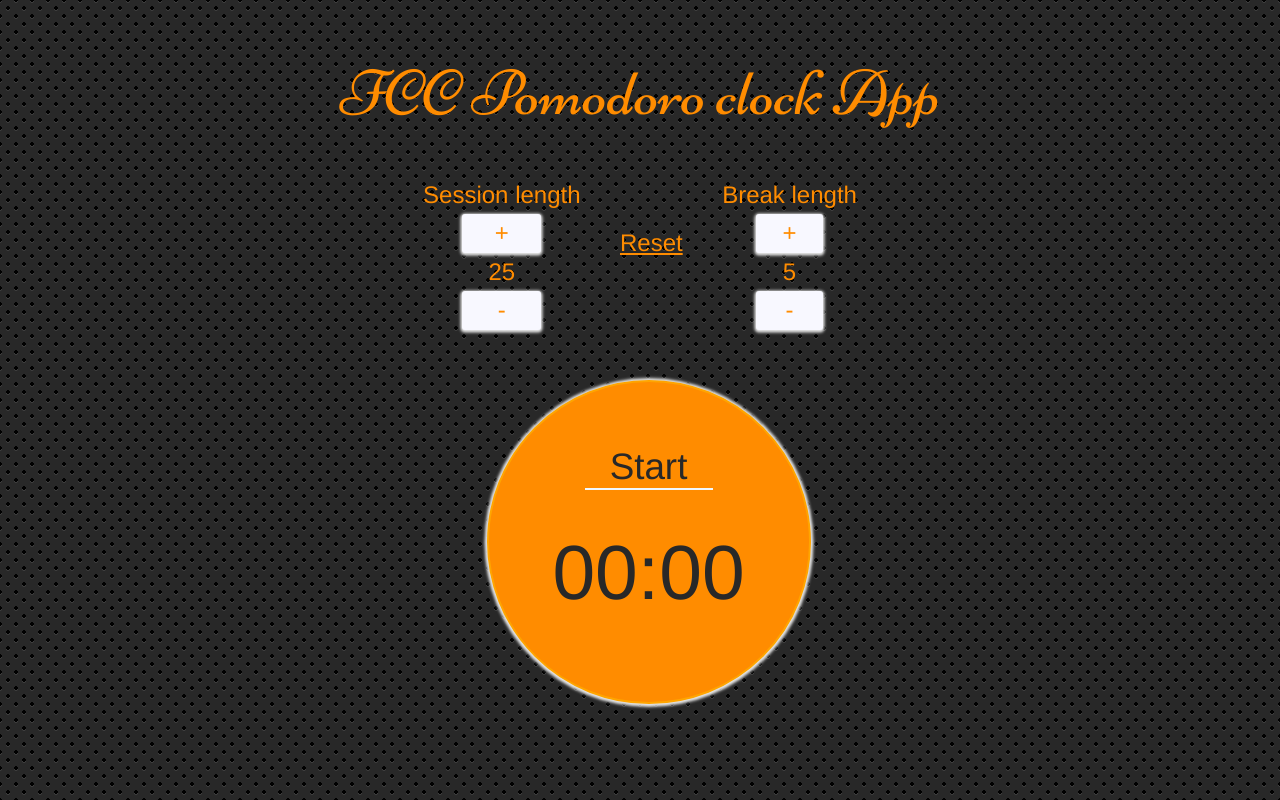
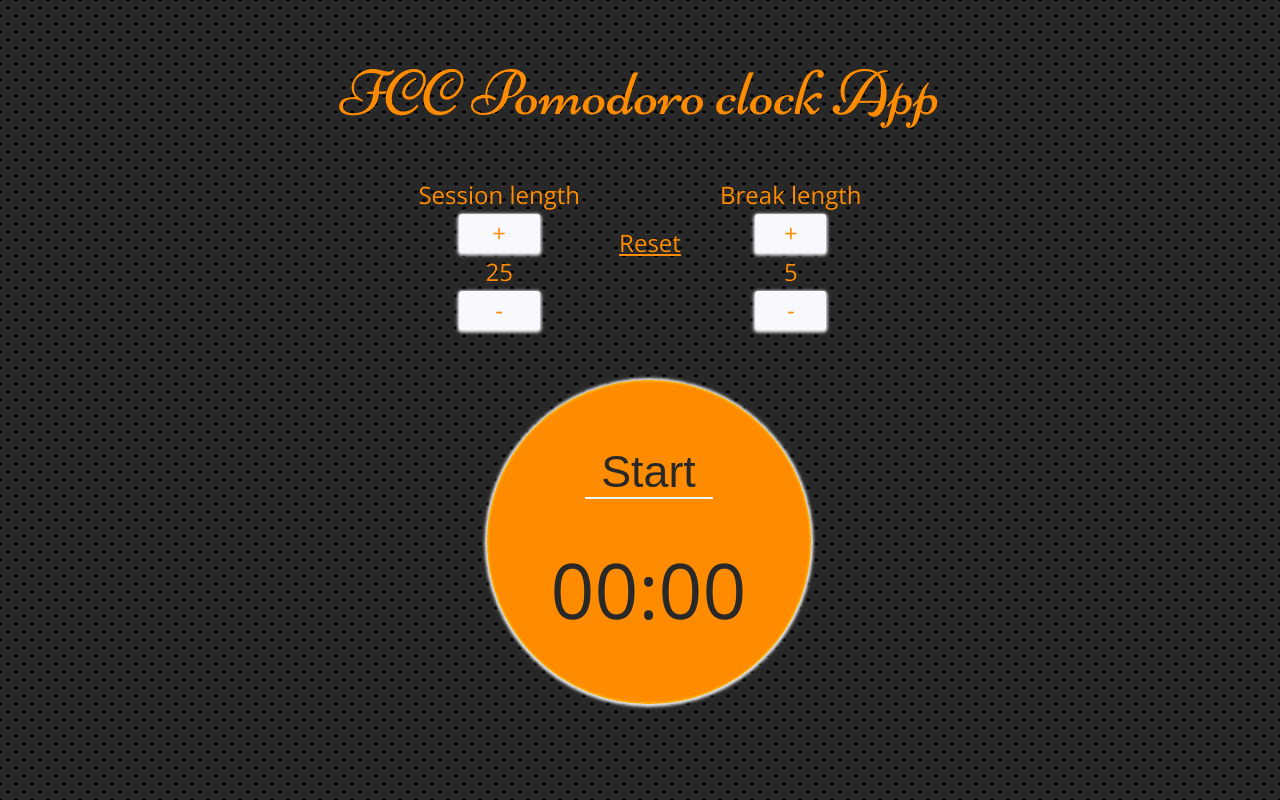
Before and after one commit to Zerelt/Pomodoro_App, a website: page src/index.html in a window 1280 px wide. Drawn offline with nearby package versions, Linux system fonts and the light colour scheme.

Commit message:
added sound files and Goggle font

```diff
--- a/src/index.html
+++ b/src/index.html
@@ -3,7 +3,7 @@
 <html lang='en'>
 
 <head>
-    <link href='https://fonts.googleapis.com/css?family=Marck+Script|Niconne' rel='stylesheet' type='text/css'>
+    <link href='https://fonts.googleapis.com/css?family=Open+Sans|Niconne' rel='stylesheet' type='text/css'>
     <link href='./style.css' rel='stylesheet' type='text/css'>
     <script src="./jquery/jquery-3.1.1.slim.min.js"></script>
     <script src='./script.js' type='text/javascript'></script>
--- a/src/script.js
+++ b/src/script.js
@@ -6,6 +6,8 @@
   var action; //variable for the setTimeout for the minutes
   var action2; // variable for the setTimeout for the seconds
   var x=0; //variable necessary to get the min and sec to display
+  var breakSound=new Audio(' ./sounds/Circles0.mp3');
+  var sessionSound=new Audio(' ./sounds/Chord0.mp3');
 
 
   $("#sessionDisplay").html(study);
@@ -91,6 +93,7 @@
       beginCD()
     },1000);
     if(z===0 && q===0) {
+      breakSound.play();
       clearTimeout(action);
       x=0;
       breakCD();
@@ -108,6 +111,7 @@
       breakCD()
     },1000);
     if(z2===0 && q2===0) {
+      sessionSound.play();
       clearTimeout(action2);
       x=0;
       beginCD();
--- a/src/style.css
+++ b/src/style.css
@@ -4,7 +4,7 @@
 
 #body {
     text-align: center;
-    font-family: Helvetica, sans;
+    font-family: 'Open Sans',Arial,Helvetica;
     /*
   background from :
   http://lea.verou.me/css3patterns/#carbon-fibre
@@ -17,7 +17,7 @@
 p {
     margin-top: 55px;
     font-size: 4em;
-    font-family: Niconne;
+    font-family: 'Niconne';
     color: darkorange;
 }
 
@@ -90,6 +90,7 @@
 }
 
 #mainDisplay {
+    font-family:Arial,Helvetica;
     margin-top: 20%;
     margin-left: auto;
     margin-right: auto;
@@ -97,7 +98,7 @@
     height: auto;
     width: 40%;
     max-width: 135px;
-    font-size: 2.3em;
+    font-size: 2.8em;/*2.8*/
     border-bottom: 2px solid aliceblue;
 }
 
```
Also changed, not shown: 4 other files.
